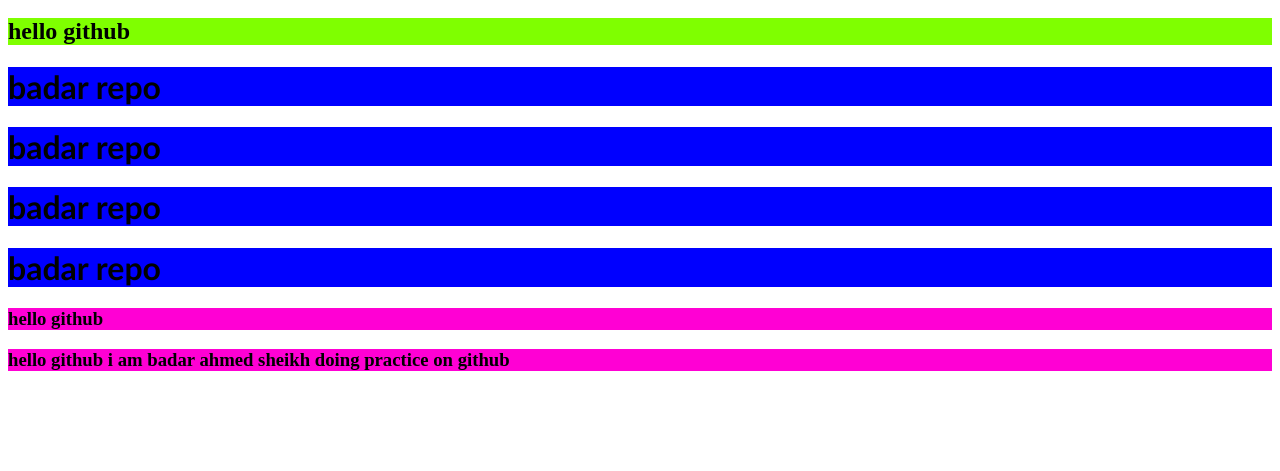
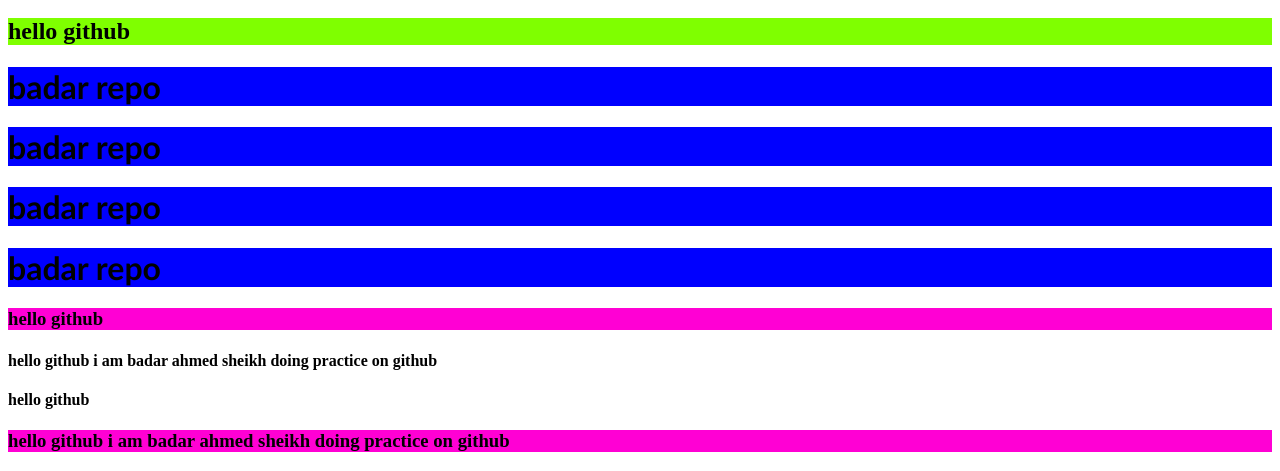
Before and after one commit to BADARAHMEDSHEIKH/nov-2021-18, a plain HTML site: page index.html in a window 1280 px wide. Shown: the part 777-1248 px from the top of the page. Before the commit the page ends 1167 px from the top, so only its background shows below. Drawn offline with Linux system fonts and the light colour scheme.

```diff
--- a/index.html
+++ b/index.html
@@ -21,6 +21,8 @@
     <h1>badar repo</h1>
     <h1>badar repo</h1><h1>badar repo</h1><h1>badar repo</h1>
     <h3>hello github</h3>
+    <h4>hello github i am badar ahmed sheikh doing practice on github</h4>
+    <h4>hello github</h4>
     <h3>hello github i am badar ahmed sheikh doing practice on github</h3>
 </body>
 </html>
```
